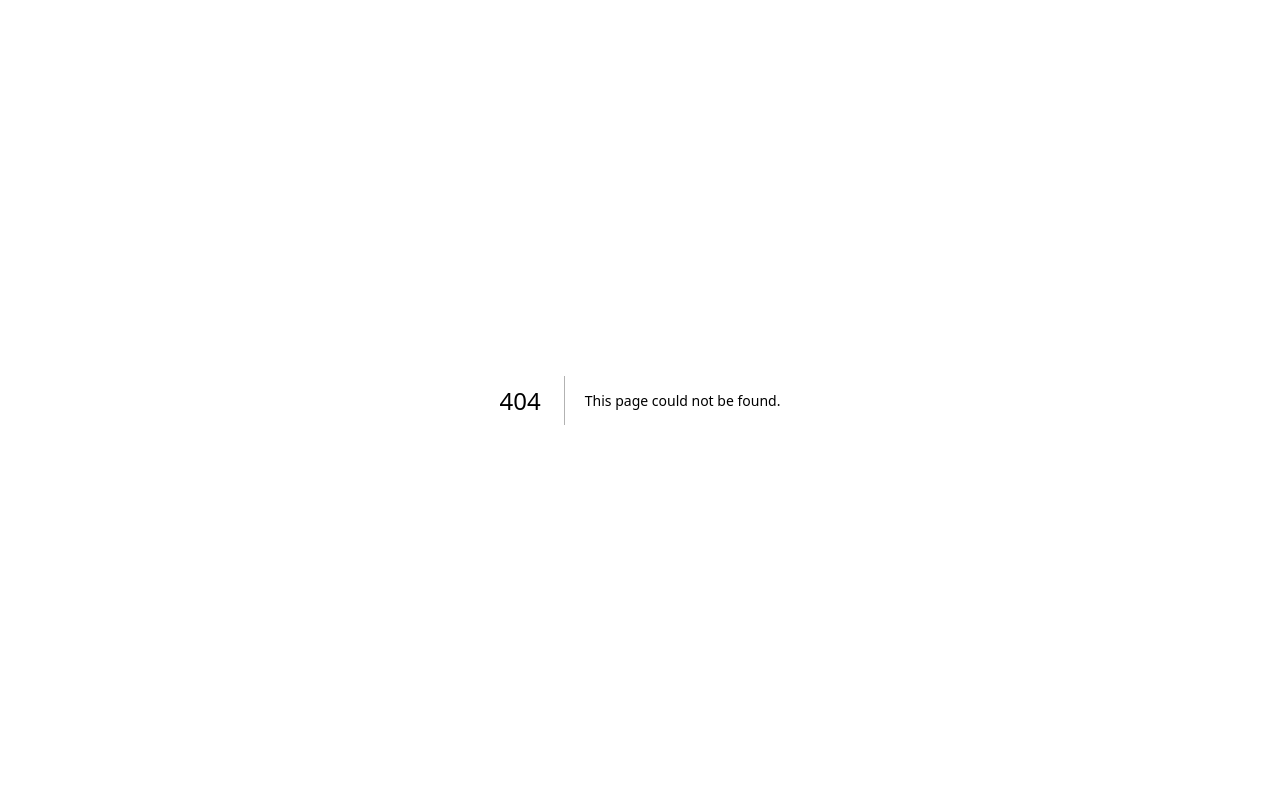
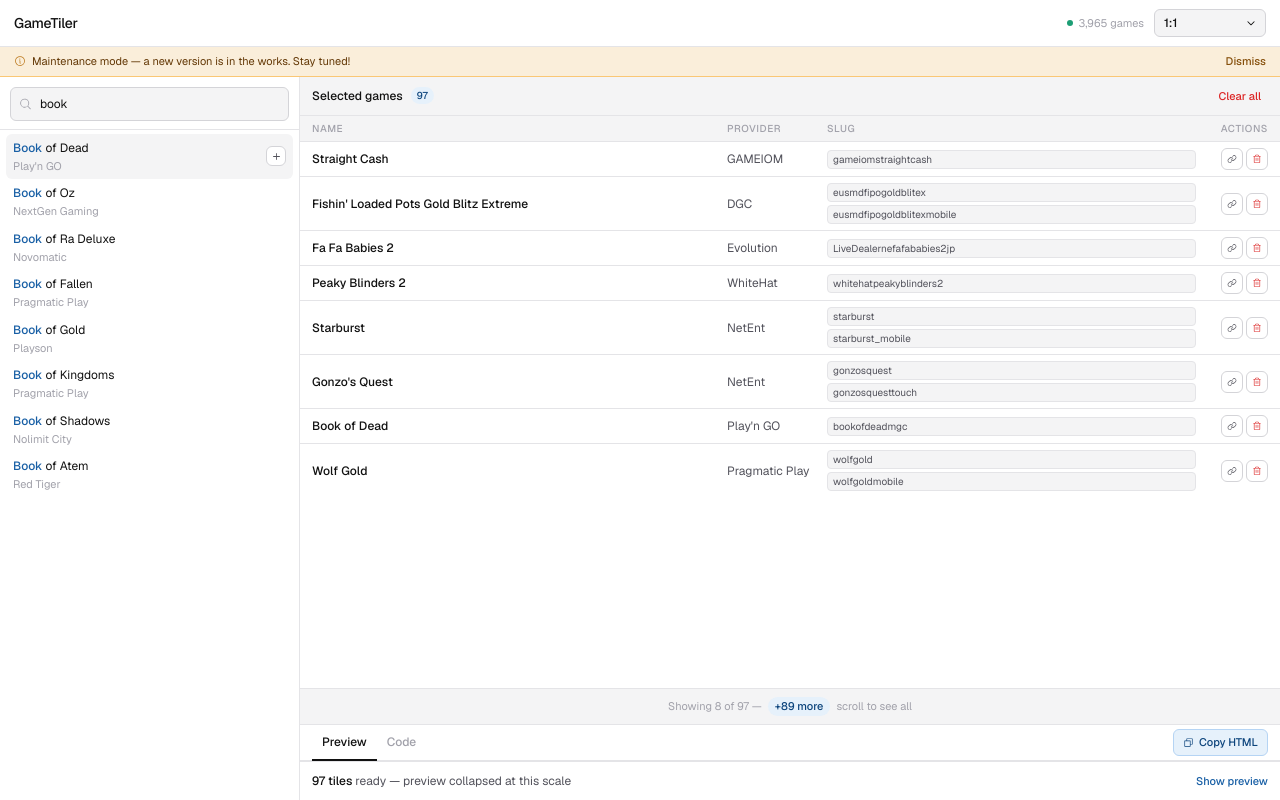
Before and after one commit to joshjavier/gametiler, a Next.js app: page /1/1 in a window 1280 px wide. Before the commit this address had no page. Built offline with nearby package versions, Linux system fonts and the light colour scheme.

Commit message:
feat: implement routing between casino labels

```diff
--- /dev/null
+++ b/app/[brand]/[state]/page.tsx
@@ -0,0 +1,10 @@
+import { AppShell } from '@/components/AppShell';
+
+interface Props {
+  params: Promise<{ brand: string; state: string }>;
+}
+
+export default async function LabelPage({ params }: Props) {
+  const { brand, state } = await params;
+  return <AppShell brand={brand} state={state} />;
+}
--- a/components/AppShell.tsx
+++ b/components/AppShell.tsx
@@ -4,16 +4,19 @@
 import { SelectedPanel } from './SelectedPanel';
 import { Topbar } from './Topbar';
 
-import styles from './app.module.css';
+interface AppShellProps {
+  brand?: string;
+  state?: string;
+}
 
-export function AppShell() {
+export function AppShell({ brand, state }: AppShellProps) {
   return (
     <div className="flex h-screen flex-col overflow-hidden bg-(--color-background-primary) font-[13px]">
       <Topbar />
       <Banner />
       <div className="flex flex-1 overflow-hidden">
         <SearchPanel />
-        <div className={styles.right}>
+        <div className="flex flex-1 flex-col">
           <SelectedPanel />
           <OutputDock />
         </div>
--- a/components/CasinoLabelPicker/index.tsx
+++ b/components/CasinoLabelPicker/index.tsx
@@ -2,7 +2,7 @@
 
 import { Select } from '@base-ui/react';
 import { CaretDownIcon, CheckIcon } from '@phosphor-icons/react';
-import { useState } from 'react';
+import { usePathname, useRouter } from 'next/navigation';
 
 const casinoLabels = [
   { label: 'MC NJ', value: 'betmgm:nj' },
@@ -18,10 +18,21 @@
 ];
 
 export function CasinoLabelPicker() {
-  const [selectedLabel, setSelectedLabel] = useState<string | null>(null);
+  const router = useRouter();
+  const pathname = usePathname();
+
+  // Derive selected value from current path (e.g. "/betmgm/nj" → "betmgm:nj")
+  const segments = pathname.split('/').filter(Boolean);
+  const selectedLabel = segments.length === 2 ? `${segments[0]}:${segments[1]}` : null;
+
+  function handleValueChange(value: string | null) {
+    if (!value) return;
+    const [brand, state] = value.split(':');
+    router.push(`/${brand}/${state}`);
+  }
 
   return (
-    <Select.Root items={casinoLabels} value={selectedLabel} onValueChange={setSelectedLabel}>
+    <Select.Root items={casinoLabels} value={selectedLabel} onValueChange={handleValueChange}>
       <Select.Trigger className="flex min-w-28 cursor-pointer items-center justify-between gap-1.25 rounded-(--border-radius-md) border-[0.5px] border-(--color-border-secondary) bg-(--color-background-secondary) px-2.25 py-1 text-[12px] font-medium text-(--color-text-primary)">
         <Select.Value placeholder="Select a label" className="data-placeholder:opacity-60" />
         <Select.Icon className="data-popup-open:rotate-180">
```
